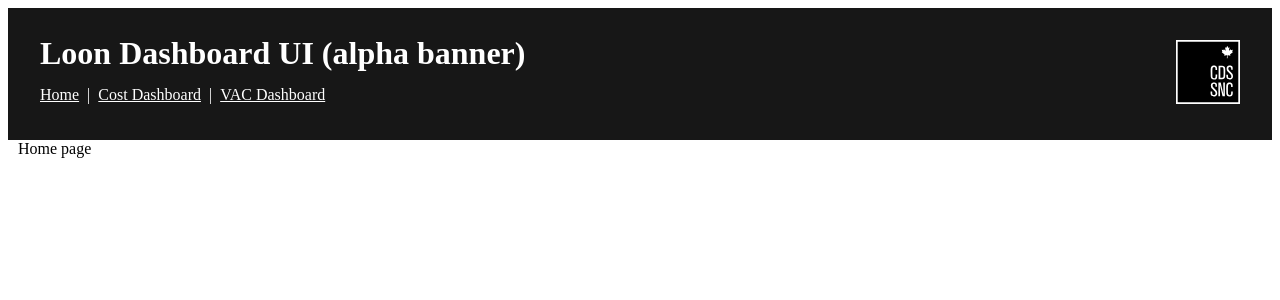
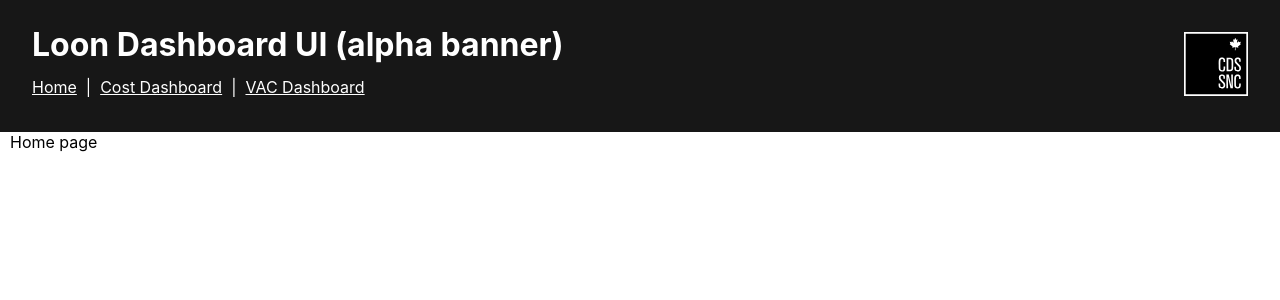
Before and after one commit to cds-snc/dashboard-ui, a React (Create React App) app: page / in a window 1280 px wide. Shown: the top 300 px of the page. Built offline with nearby package versions, Linux system fonts and the light colour scheme.

Commit message:
switched the styling back to how it was

```diff
--- a/src/index.tsx
+++ b/src/index.tsx
@@ -3,7 +3,7 @@ import { jsx, css } from '@emotion/core'
 import React from "react";
 import { hydrate, render } from "react-dom";
 import CdsLogo from './CdsLogo';
-// import "./index.css";
+import "./index.css";
 import Cost from "./Cost";
 import Vac from "./Vac";
 import Home from "./Home";
@@ -30,22 +30,6 @@ const header = css`
   }
 `
 
-const pageStyles = css`
-  body {
-    margin: 0;
-    padding: 0;
-    font-family: -apple-system, BlinkMacSystemFont, 'Segoe UI', 'Roboto', 'Oxygen',
-      'Ubuntu', 'Cantarell', 'Fira Sans', 'Droid Sans', 'Helvetica Neue',
-      sans-serif;
-    -webkit-font-smoothing: antialiased;
-    -moz-osx-font-smoothing: grayscale;
-  }
-
-  code {
-    font-family: source-code-pro, Menlo, Monaco, Consolas, 'Courier New',
-      monospace;
-  }
-`;
 
 const navStyle = css`
   color: white;
@@ -55,9 +39,8 @@ const navStyle = css`
   }
 `;
 
-
 const App = () => (
-  <div css={pageStyles}>
+  <div>
     <div css={header}>
       <div>
         <h1>Loon Dashboard UI (alpha banner)</h1>
```
